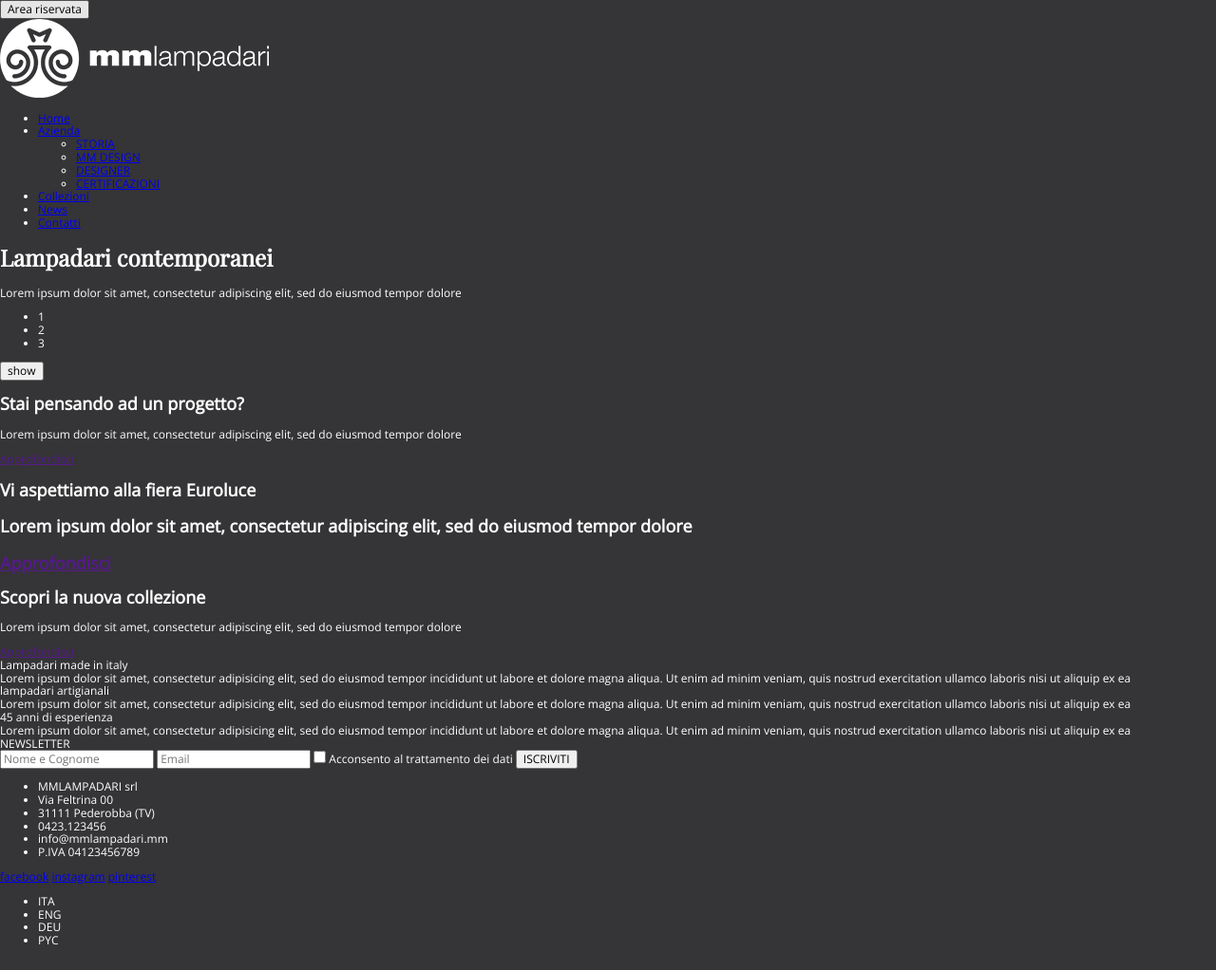
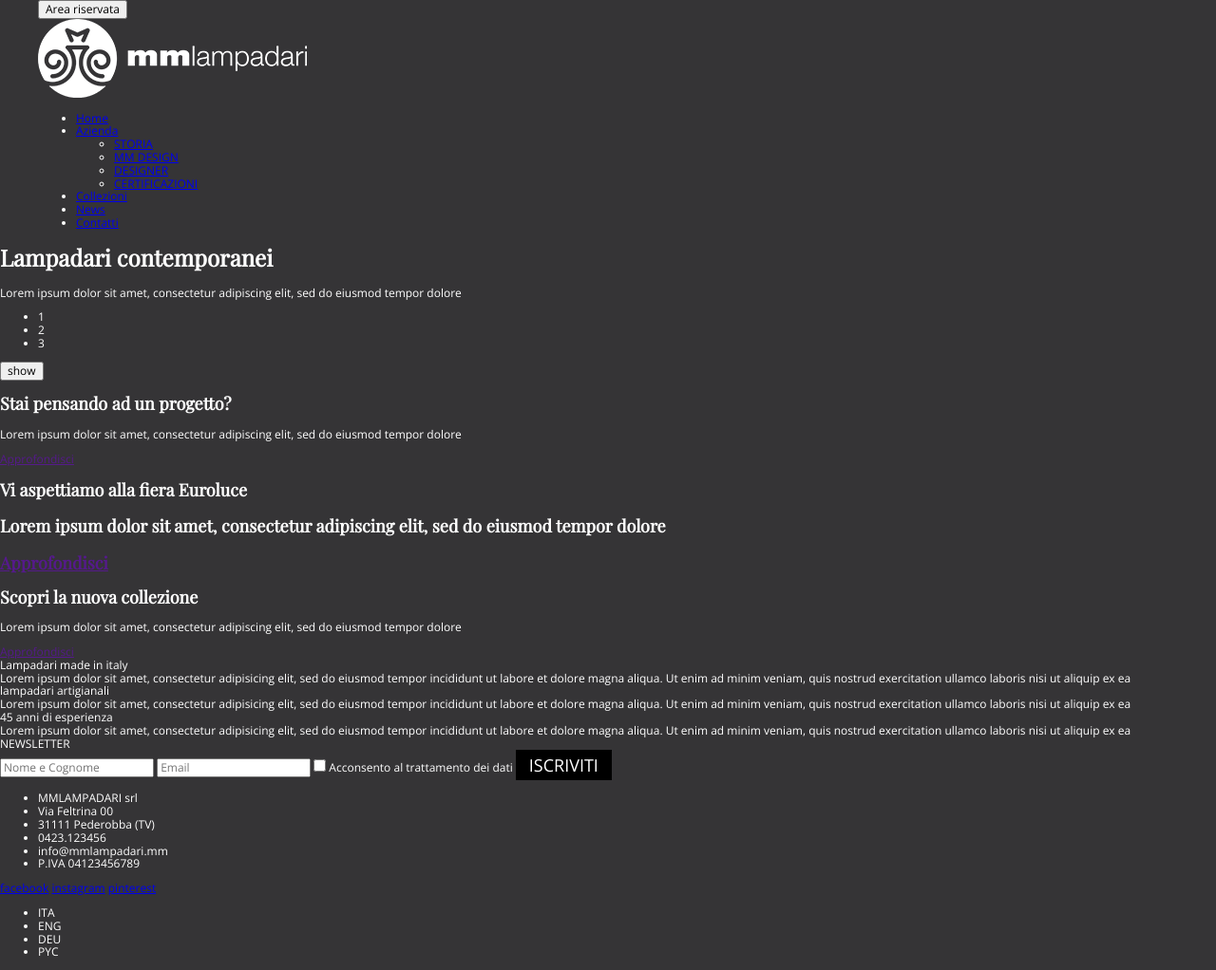
Before and after one commit to clazstudio/adci-frontend-junior-initial-task, a plain HTML site: page index.html in a window 1280 px wide. Shown: the whole page at 95% size. Drawn offline with nearby package versions, Linux system fonts and the light colour scheme.

Commit message:
Add button styles

```diff
--- a/style.css
+++ b/style.css
@@ -6,6 +6,39 @@ body {
   background-color: #353436;
 }
 
-h1 {
+/* ? */
+h1, h2, h3, h4, h5 {
   font-family: 'Playfair Display', serif;
 }
+
+.container {
+  width: 1200px;
+  margin: 0 auto;
+}
+
+
+/* *** button *** */
+
+.button {
+  display: inline-block;
+  padding: 7px 14px;
+
+  background: none;
+  border: none;
+  background-color: #000;
+  cursor: pointer;
+
+  font-family: "Open Sans", sans-serif;
+  font-size: 18px;
+  line-height: 1;
+  font-weight: 400;
+  color: #fff;
+
+  text-transform: uppercase;
+  transition: background-color 100ms ease-in-out, color 100ms ease-in-out;
+}
+
+.button:hover {
+  background-color: #e2d1a6;
+  color: #000;
+}
```
